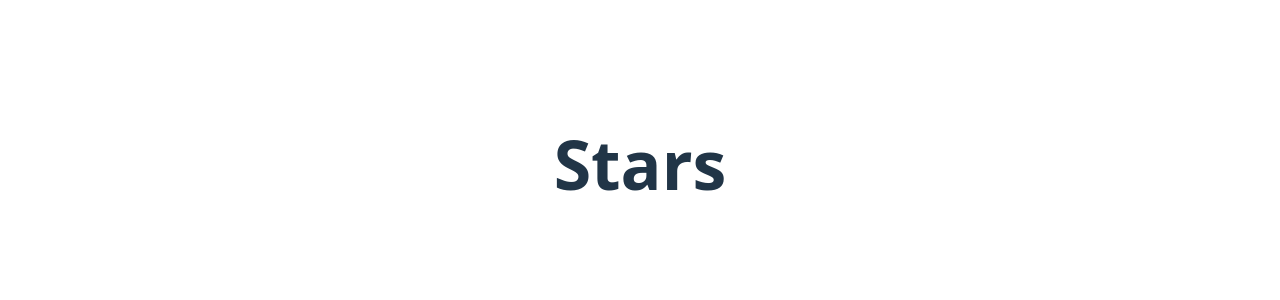
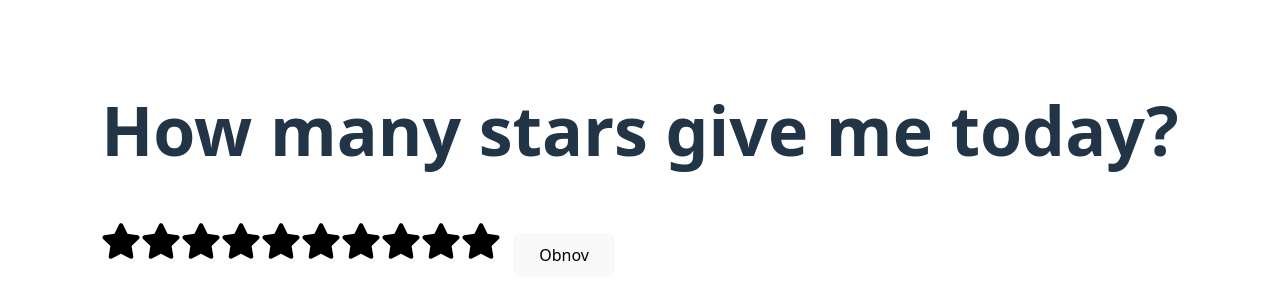
Before and after one commit to Barbora6/react-projects, a React (Vite) app in the folder react-projects/: page /star-rating in a window 1280 px wide. Shown: the part 216-516 px from the top of the page. Built offline with nearby package versions, Linux system fonts and the light colour scheme.

Commit message:
funkce handleClick, handleMouseEnter, handleMouseLeave

```diff
--- a/react-projects/package.json
+++ b/react-projects/package.json
@@ -12,6 +12,7 @@
   "dependencies": {
     "react": "^19.1.0",
     "react-dom": "^19.1.0",
+    "react-icons": "^5.5.0",
     "react-router-dom": "^7.5.3"
   },
   "devDependencies": {
--- a/react-projects/src/components/star-rating/StarRating.css
+++ b/react-projects/src/components/star-rating/StarRating.css
@@ -0,0 +1,7 @@
+.active {
+  color: #fff700;
+}
+
+.inactive {
+  color: #000000;
+}
--- a/react-projects/src/components/star-rating/StarRating.jsx
+++ b/react-projects/src/components/star-rating/StarRating.jsx
@@ -1,7 +1,47 @@
-export const StarRating = () => {
+import { useState } from "react";
+import "./StarRating.css";
+import { FaStar } from "react-icons/fa";
+
+export const StarRating = ({ noOfStars = 5 }) => {
+  const [rating, setRating] = useState(0);
+  const [hover, setHover] = useState(0);
+
+  const handleClick = (getCurrentIndex) => {
+    setRating(getCurrentIndex);
+  };
+
+  const handleMouseEnter = (getCurrentIndex) => {
+    setHover(getCurrentIndex);
+  };
+
+  const handleMouseLeave = () => {
+    setHover(rating);
+  };
+
+  const handleRefresh = () => {
+    setRating(0);
+    setHover(0);
+  };
+
   return (
-    <div>
-      <h2>Stars</h2>
+    <div className="star-rating">
+      <h2>How many stars give me today?</h2>
+      {[...Array(noOfStars)].map((__, index) => {
+        index += 1;
+
+        return (
+          <FaStar
+            key={index}
+            className={index <= (hover || rating) ? "active" : "inactive"}
+            onClick={() => handleClick(index)}
+            onMouseMove={() => handleMouseEnter(index)}
+            onMouseLeave={() => handleMouseLeave(index)}
+            size={40}
+          />
+        );
+      })}
+
+      <button onClick={handleRefresh}>Obnov</button>
     </div>
   );
 };
--- a/react-projects/src/main.jsx
+++ b/react-projects/src/main.jsx
@@ -10,7 +10,7 @@
   { path: "/", element: <App /> },
   { path: "/accordian", element: <Accordian /> },
   { path: "/randomcolor", element: <RandomColor /> },
-  { path: "/star-rating", element: <StarRating /> }
+  { path: "/star-rating", element: <StarRating noOfStars={10} /> }
 ]);
 
 createRoot(document.getElementById("root")).render(
```
Also changed, not shown: 1 other file (tests, documents, lock files or other folders).
